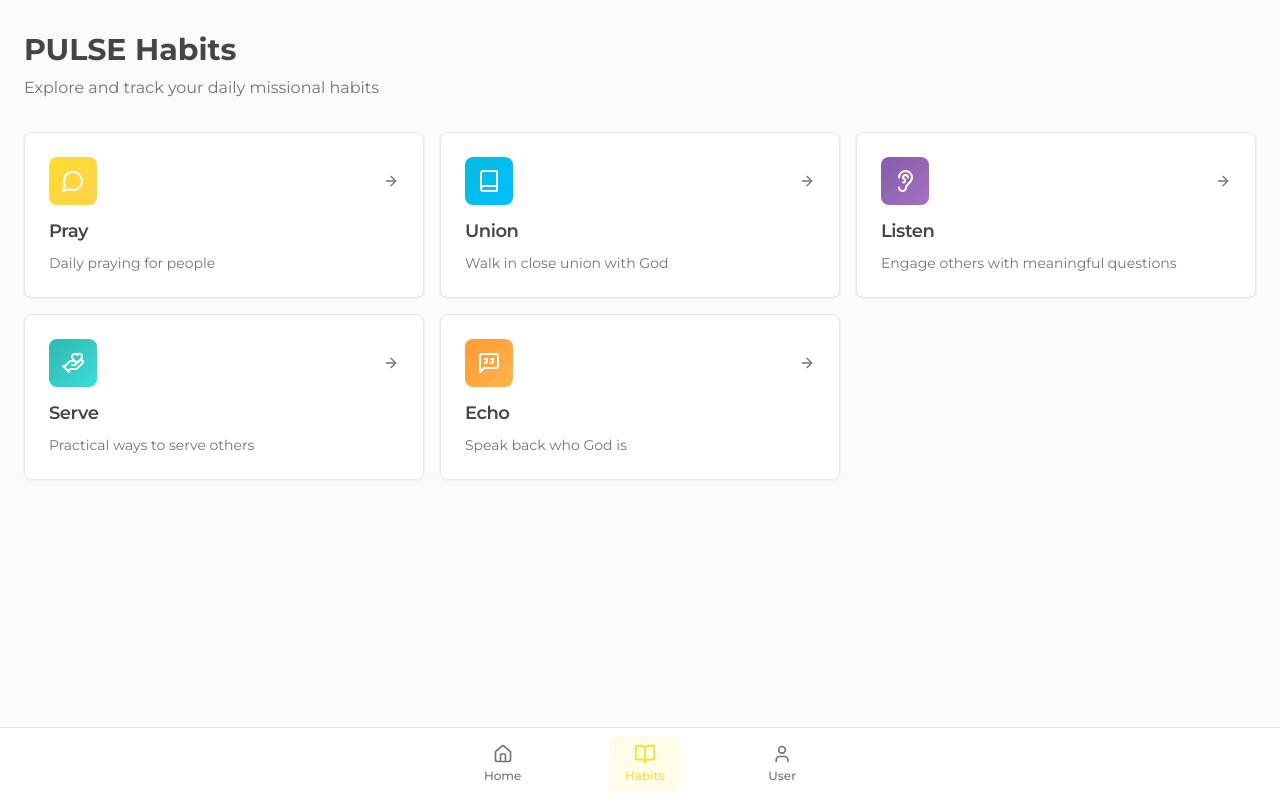
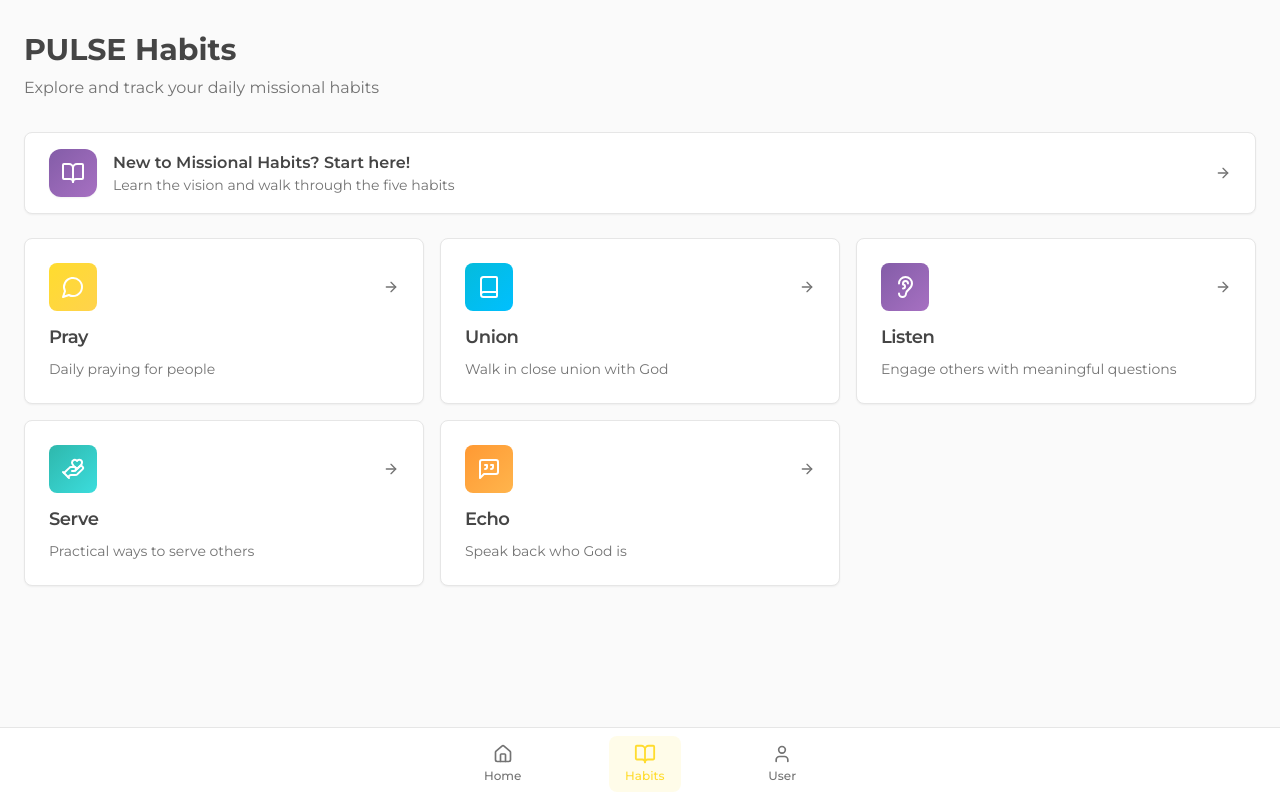
Before and after one commit to andyjsmits/ios-create-hub, a React (Vite) app: page /habits in a window 1280 px wide. Built offline with nearby package versions, Linux system fonts and the light colour scheme.

Commit message:
Habits: add card-style CTA linking to Missional Habits article under the header

```diff
--- a/src/pages/HabitsPage.tsx
+++ b/src/pages/HabitsPage.tsx
@@ -1,7 +1,7 @@
 import { useNavigate } from "react-router-dom";
 import { Card, CardContent, CardHeader, CardTitle } from "@/components/ui/card";
 import { Button } from "@/components/ui/button";
-import { MessageCircle, Book, Ear, HandHeart, MessageSquareQuote, ArrowRight } from "lucide-react";
+import { MessageCircle, Book, Ear, HandHeart, MessageSquareQuote, ArrowRight, BookOpen } from "lucide-react";
 
 const HabitsPage = () => {
   const navigate = useNavigate();
@@ -59,6 +59,31 @@ const HabitsPage = () => {
           </p>
         </div>
 
+        {/* Missional Habits Article CTA */}
+        <div className="mb-6">
+          <Card className="group cursor-pointer hover:shadow-lg transition-all duration-200" onClick={() => navigate('/articles/missional-habits')}>
+            <CardContent className="py-4">
+              <div className="flex items-center gap-4">
+                <div
+                  className="w-12 h-12 rounded-xl flex items-center justify-center shadow-sm"
+                  style={{ background: 'var(--gradient-purple)' }}
+                >
+                  <BookOpen className="h-6 w-6 text-white" />
+                </div>
+                <div className="flex-1">
+                  <div className="text-base font-semibold text-foreground">
+                    New to Missional Habits? Start here!
+                  </div>
+                  <div className="text-sm text-muted-foreground">
+                    Learn the vision and walk through the five habits
+                  </div>
+                </div>
+                <ArrowRight className="h-4 w-4 text-muted-foreground group-hover:text-foreground transition-colors" />
+              </div>
+            </CardContent>
+          </Card>
+        </div>
+
         <div className="grid gap-4 md:grid-cols-2 lg:grid-cols-3">
           {habits.map((habit) => (
             <Card
```
